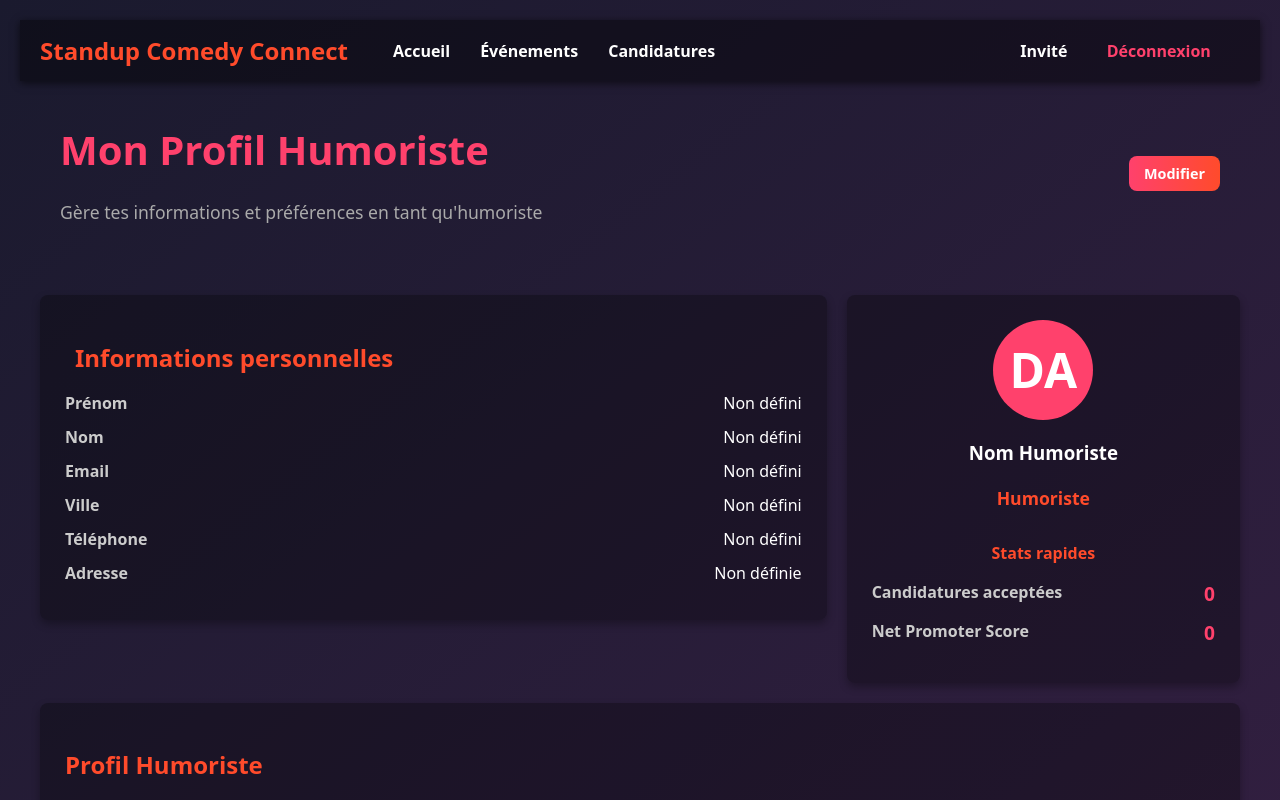
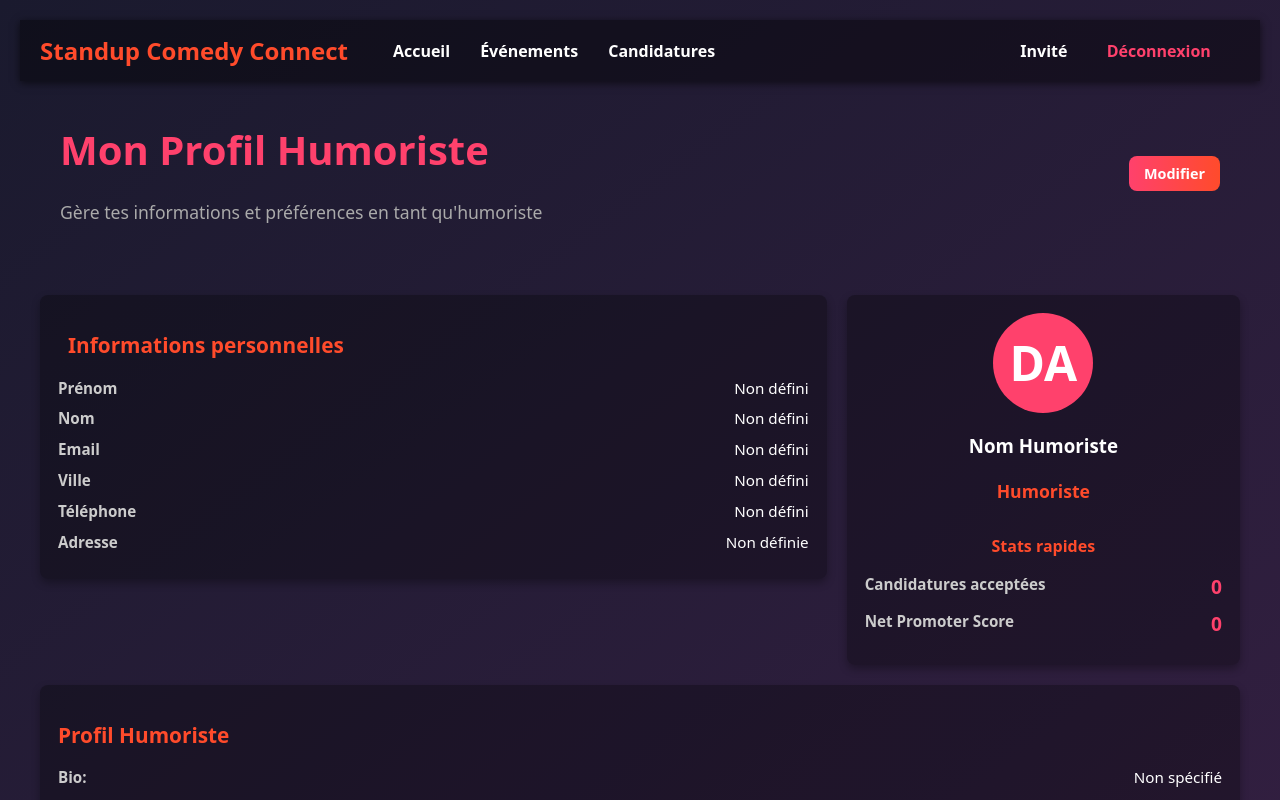
Before and after one commit to dahmane7/standup-comedy-app, a React (Vite) app in the folder client/: page /profile/comedian in a window 1280 px wide. Shown: the top 800 px of the page. Built offline with nearby package versions, Linux system fonts and the light colour scheme.

Commit message:
Add files via upload

```diff
--- a/client/src/pages/ComedianProfilePage.tsx
+++ b/client/src/pages/ComedianProfilePage.tsx
@@ -58,12 +58,12 @@ function ComedianProfilePage() {
   const cardStyle: CSSProperties = {
     backgroundColor: 'rgba(0, 0, 0, 0.3)',
     borderRadius: '8px',
-    padding: '25px',
+    padding: '18px',
     boxShadow: '0 4px 8px rgba(0, 0, 0, 0.3)',
   };
 
   const cardTitleStyle: CSSProperties = {
-    fontSize: '1.5em',
+    fontSize: '1.3em',
     color: '#ff4b2b',
     marginBottom: '15px',
     display: 'flex',
@@ -73,16 +73,22 @@ function ComedianProfilePage() {
   const infoRowStyle: CSSProperties = {
     display: 'flex',
     justifyContent: 'space-between',
-    marginBottom: '10px',
+    gap: 10,
+    marginBottom: '8px',
+    flexWrap: 'wrap',
   };
 
   const infoLabelStyle: CSSProperties = {
     fontWeight: 'bold',
     color: '#ccc',
+    fontSize: '0.95em',
   };
 
   const infoValueStyle: CSSProperties = {
     color: '#fff',
+    fontSize: '0.95em',
+    textAlign: 'right',
+    maxWidth: '60%',
   };
 
   const profileCardStyle: CSSProperties = {
--- a/client/src/pages/MyEventsPage.tsx
+++ b/client/src/pages/MyEventsPage.tsx
@@ -1,4 +1,4 @@
-import { type CSSProperties, useState, useMemo } from 'react';
+import { type CSSProperties, useState, useMemo, useEffect } from 'react';
 import Navbar from '../components/Navbar';
 import Modal from '../components/Modal';
 import CreateEventForm from '../components/CreateEventForm';
@@ -16,6 +16,7 @@ import { markAbsence, cancelAbsence, getEventAbsences } from '../services/api';
 
 function MyEventsPage() {
   const { token, user, refreshUser, isLoading: authIsLoading } = useAuth();
+  const [isMobile, setIsMobile] = useState<boolean>(false);
   const [isModalOpen, setIsModalOpen] = useState(false);
   const [selectedEvent, setSelectedEvent] = useState<IEvent | null>(null);
   const [showCreateEventForm, setShowCreateEventForm] = useState(false);
@@ -646,8 +647,14 @@ function MyEventsPage() {
         </div>
       ) : (
         <>
-          <div style={pageHeaderStyle}>
-            <div>
+          <div style={{
+              ...pageHeaderStyle,
+              display: 'flex',
+              flexDirection: isMobile ? 'column' : 'row',
+              alignItems: isMobile ? 'center' : 'center',
+              gap: isMobile ? 12 : 0
+            }}>
+            <div style={{ textAlign: isMobile ? 'center' : 'left' }}>
               <h1 style={titleStyle}>Les événements</h1>
               <p style={{ fontSize: '1.1em', color: '#aaa' }}>
                 {user?.role === 'ORGANIZER'
@@ -658,9 +665,17 @@ function MyEventsPage() {
               </p>
             </div>
             {user?.role === 'ORGANIZER' && (
-              <button onClick={() => setShowCreateEventForm(true)} style={buttonStyle}>
-                Créer un événement
-              </button>
+              isMobile ? (
+                <div style={{ width: '100%', display: 'flex', justifyContent: 'center' }}>
+                  <button onClick={() => setShowCreateEventForm(true)} style={buttonStyle}>
+                    Créer un événement
+                  </button>
+                </div>
+              ) : (
+                <button onClick={() => setShowCreateEventForm(true)} style={buttonStyle}>
+                  Créer un événement
+                </button>
+              )
             )}
           </div>
 
--- a/client/src/pages/OrganizerProfilePage.tsx
+++ b/client/src/pages/OrganizerProfilePage.tsx
@@ -58,12 +58,12 @@ function OrganizerProfilePage() {
   const cardStyle: CSSProperties = {
     backgroundColor: 'rgba(0, 0, 0, 0.3)',
     borderRadius: '8px',
-    padding: '25px',
+    padding: '18px',
     boxShadow: '0 4px 8px rgba(0, 0, 0, 0.3)',
   };
 
   const cardTitleStyle: CSSProperties = {
-    fontSize: '1.5em',
+    fontSize: '1.3em',
     color: '#ff4b2b',
     marginBottom: '15px',
     display: 'flex',
@@ -73,16 +73,22 @@ function OrganizerProfilePage() {
   const infoRowStyle: CSSProperties = {
     display: 'flex',
     justifyContent: 'space-between',
-    marginBottom: '10px',
+    gap: 10,
+    marginBottom: '8px',
+    flexWrap: 'wrap',
   };
 
   const infoLabelStyle: CSSProperties = {
     fontWeight: 'bold',
     color: '#ccc',
+    fontSize: '0.95em',
   };
 
   const infoValueStyle: CSSProperties = {
     color: '#fff',
+    fontSize: '0.95em',
+    textAlign: 'right',
+    maxWidth: '60%',
   };
 
   const profileCardStyle: CSSProperties = {
```
